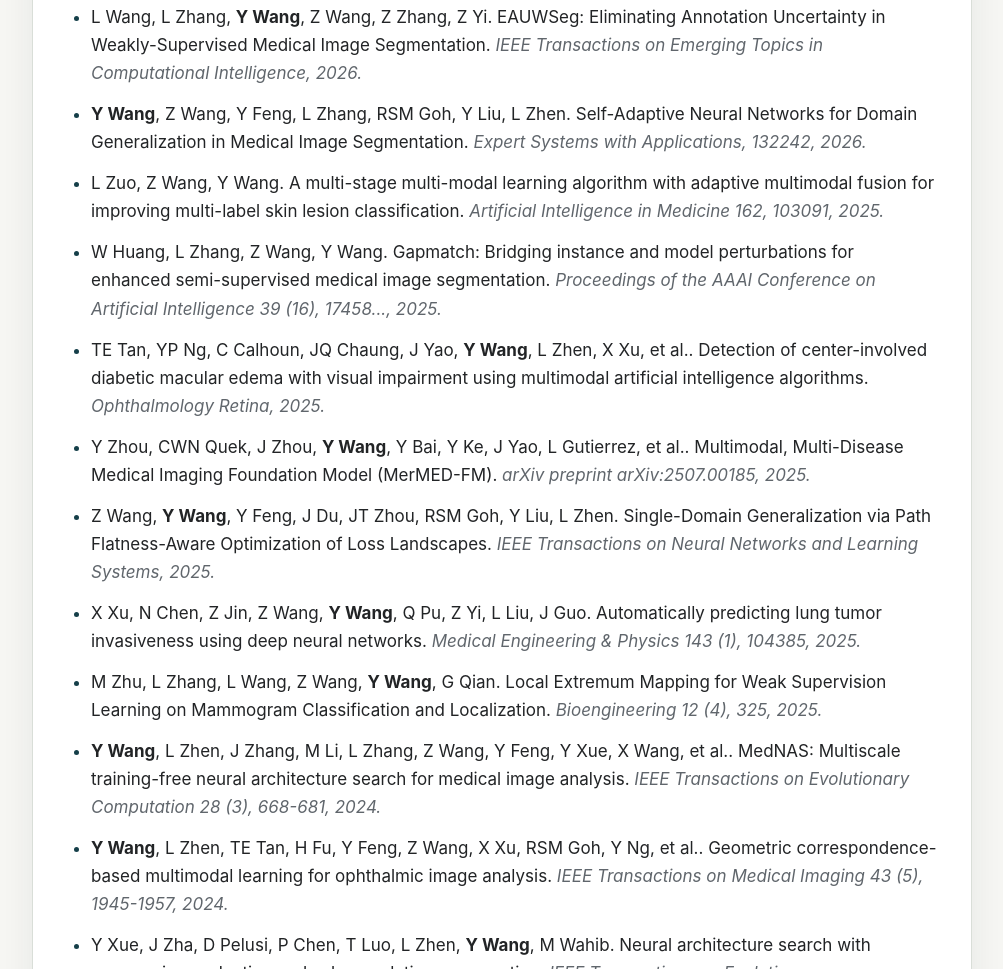
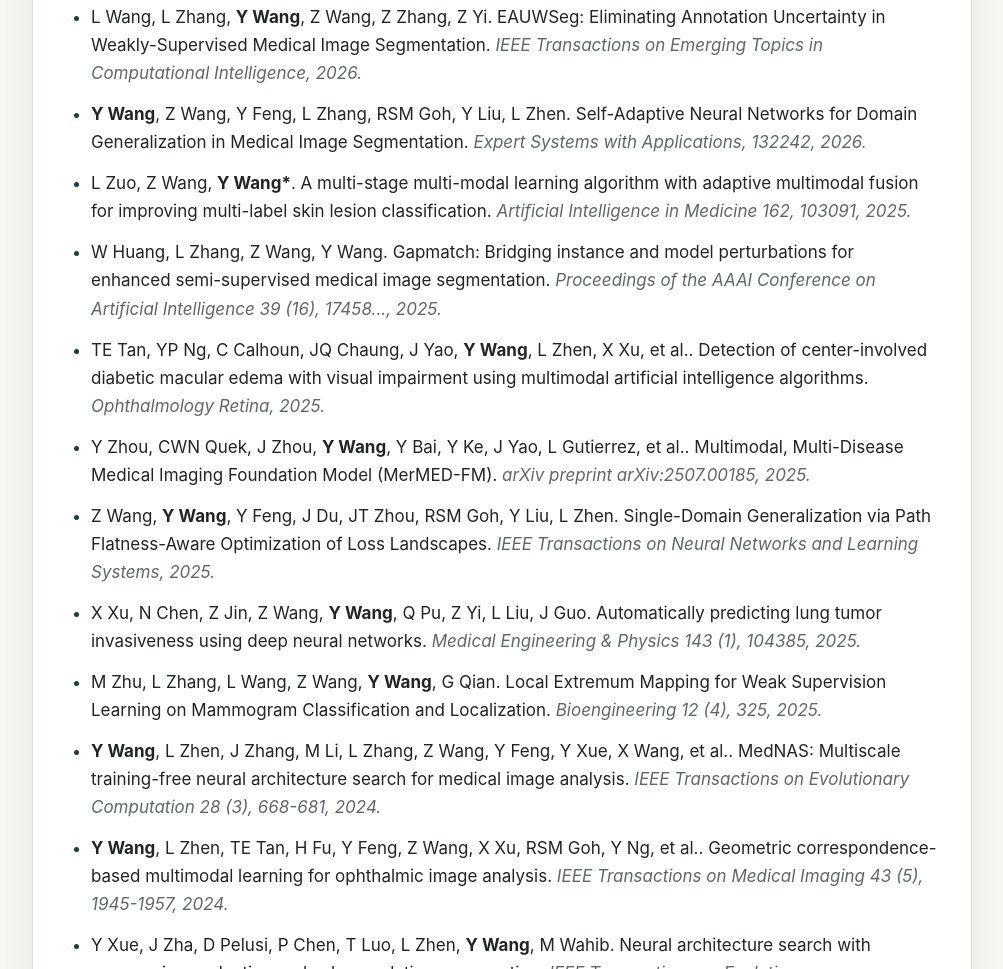
Before and after one commit to wangyan1993-scu/wangyan1993-scu.github.io, a plain HTML site: page index.html in a window 1280 px wide. Shown: the part 1424-2393 px from the top of the page, without its empty margins (138-1141 px from the left). Drawn offline with Linux system fonts and the light colour scheme.

Commit message:
Update index.html

```diff
--- a/index.html
+++ b/index.html
@@ -87,7 +87,7 @@
             <cite>Expert Systems with Applications, 132242, 2026.</cite>
           </li>
           <li>
-            L Zuo, Z Wang, Y Wang.
+            L Zuo, Z Wang, <strong>Y Wang*</strong>.
             <span>A multi-stage multi-modal learning algorithm with adaptive multimodal fusion for improving multi-label skin lesion classification.</span>
             <cite>Artificial Intelligence in Medicine 162, 103091, 2025.</cite>
           </li>
```
